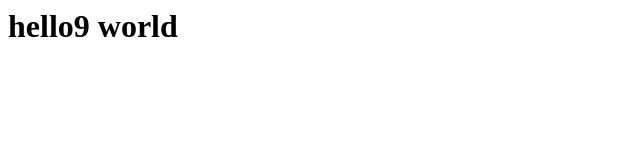
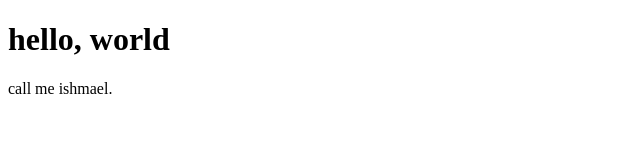
Before and after one commit to witavesta/website, a plain HTML site: page index.html in a window 1280 px wide. Shown: the whole page, without its empty margins (0-640 px from the left). Drawn offline with Linux system fonts and the light colour scheme.

Commit message:
Add some HTML structure

```diff
--- a/index.html
+++ b/index.html
@@ -1,2 +1,10 @@
-
-<h1>hello9 world</h1>
+<!DOCTYPE html>
+<html>
+ <head>
+ <title></title>
+ </head>
+ <body>
+ <h1>hello, world</h1>
+ <p>call me ishmael.</p>
+ </body>
+</html>
```
